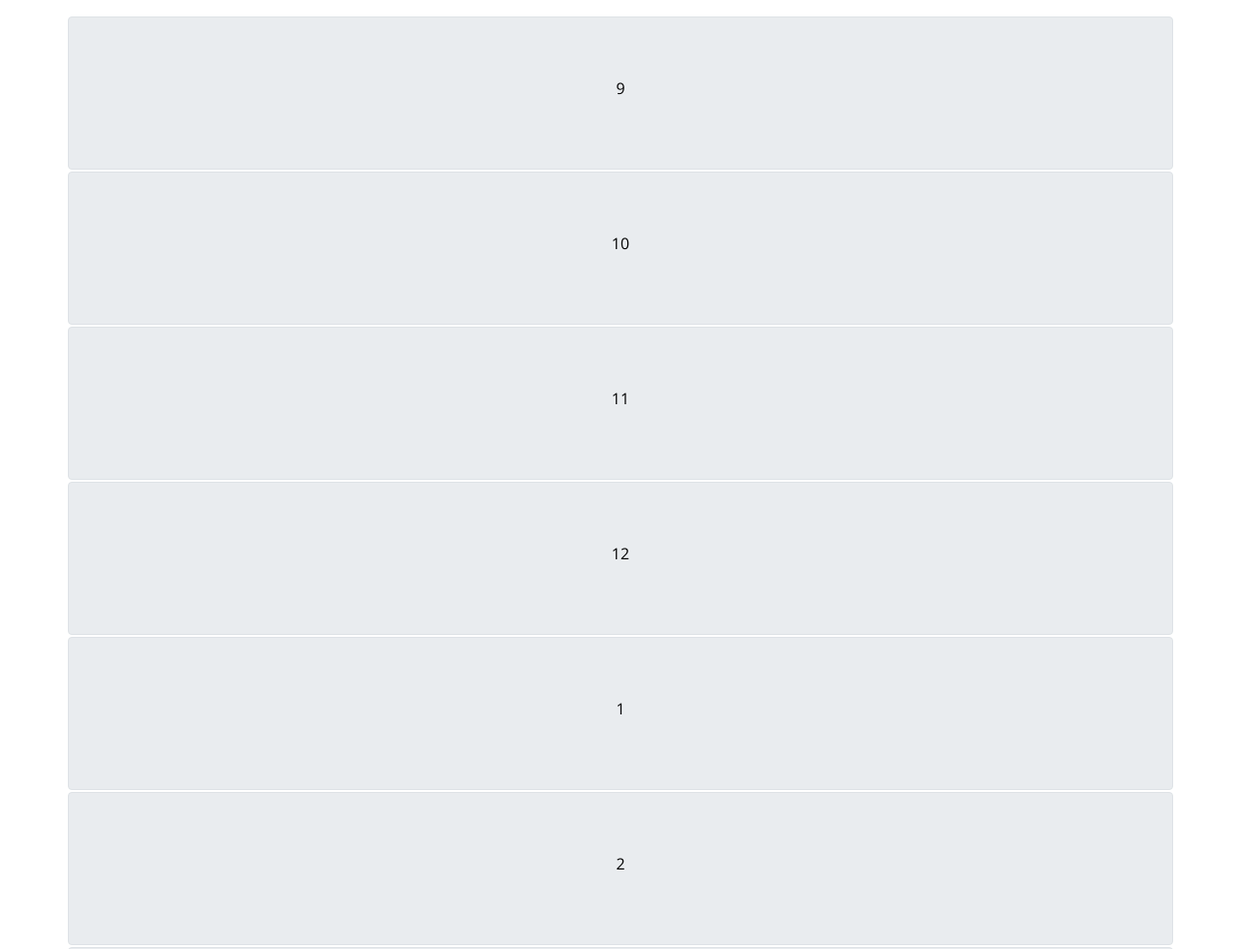
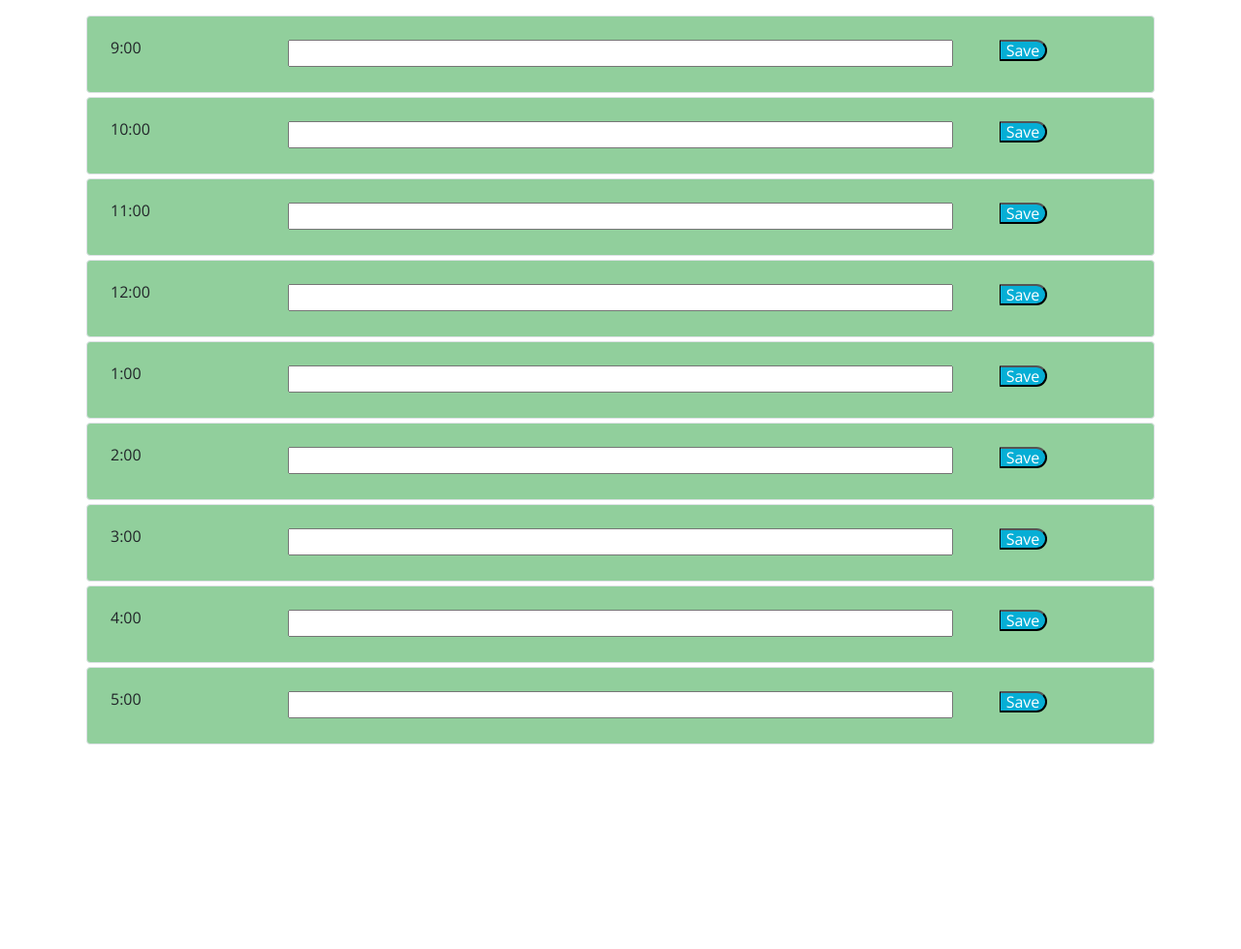
Before and after one commit to mcraig150/dayPlanner, a plain HTML site: page index.html in a window 1280 px wide. Shown: the part 320-1299 px from the top of the page at 97% size. After the commit the page ends 1092 px from the top, so only its background shows below. Drawn offline with nearby package versions, Linux system fonts and the light colour scheme.

Commit message:
Changed HTML layout and added local storage to save events

```diff
--- a/index.html
+++ b/index.html
@@ -31,57 +31,68 @@
     <div class="container">
       <!-- Timeblocks go here -->
 
-      <div class="row">
-        <div id="9" class="jumbotron jumbotron-fluid col-xs-12 col-sm-12 col-md-12 col-lg-12 rounded border"><h6>9</h6></div>
+      <div class="row rounded border m-1" id="9">
+          <div class="col-2 p-4" id="time">9:00</div>
+          <div class="col-8 p-4"><input type="text" id="9t" class="plans"></div>
+          <div class="col-2 p-4" id="buttons"><button class="saveBtn" id="9">Save</button></div>
       </div>
 
-      <div class="row"></div>
 
-      <div class="row">
-        <div id="10" class="jumbotron jumbotron-fluid col-xs-12 col-sm-12 col-md-12 col-lg-12 rounded border"><h6>10</h6></div>
+      <div class="row rounded border m-1" id="10">
+        <div class="col-2 p-4" id="time">10:00</div>
+        <div class="col-8 p-4"><input type="text" id="10t" class="plans"></div>
+        <div class="col-2 p-4" id="buttons"><button class="saveBtn" id="10">Save</button></div>
       </div>
 
-      <div class="row"></div>
 
-      <div class="row">
-        <div id="11" class="jumbotron jumbotron-fluid col-xs-12 col-sm-12 col-md-12 col-lg-12 rounded border"><h6>11</h6></div>
+      <div class="row rounded border m-1" id="11">
+        <div class="col-2 p-4" id="time">11:00</div>
+        <div class="col-8 p-4"><input type="text" id="11t" class="plans"></div>
+        <div class="col-2 p-4" id="buttons"><button class="saveBtn" id="11">Save</button></div>
       </div>
 
-      <div class="row"></div>
 
-      <div class="row">
-        <div id="12" class="jumbotron jumbotron-fluid col-xs-12 col-sm-12 col-md-12 col-lg-12 rounded border"><h6>12</h6></div>
+      <div class="row rounded border m-1" id="12">
+        <div class="col-2 p-4" id="time">12:00</div>
+        <div class="col-8 p-4"><input type="text" id="12t" class="plans"></div>
+        <div class="col-2 p-4" id="buttons"><button class="saveBtn" id="12">Save</button></div>
       </div>
 
-      <div class="row"></div>
 
-      <div  class="row">
-        <div id="13" class="jumbotron jumbotron-fluid col-xs-12 col-sm-12 col-md-12 col-lg-12 rounded border"><h6>1</h6></div>
+      <div class="row rounded border m-1" id="13">
+        <div class="col-2 p-4" id="time">1:00</div>
+        <div class="col-8 p-4"><input type="text" id="13t" class="plans"></div>
+        <div class="col-2 p-4" id="buttons"><button class="saveBtn" id="13">Save</button></div>
       </div>
 
-      <div class="row"></div>
 
-      <div class="row">
-        <div id="14" class="jumbotron jumbotron-fluid col-xs-12 col-sm-12 col-md-12 col-lg-12 rounded border"><h6>2</h6></div>
+      <div class="row rounded border m-1" id="14">
+        <div class="col-2 p-4" id="time">2:00</div>
+        <div class="col-8 p-4"><input type="text" id="14t" class="plans"></div>
+        <div class="col-2 p-4" id="buttons"><button class="saveBtn" id="14">Save</button></div>
       </div>
 
-      <div class="row"></div>
 
-      <div class="row">
-        <div id="15" class="jumbotron jumbotron-fluid col-xs-12 col-sm-12 col-md-12 col-lg-12 rounded border"><h6>3</h6></div>
+      <div class="row rounded border m-1" id="15">
+        <div class="col-2 p-4" id="time">3:00</div>
+        <div class="col-8 p-4"><input type="text" id="15t" class="plans"></div>
+        <div class="col-2 p-4" id="buttons"><button class="saveBtn" id="15">Save</button></div>
       </div>
 
-      <div class="row"></div>
 
-      <div class="row">
-        <div id="16" class="jumbotron jumbotron-fluid col-xs-12 col-sm-12 col-md-12 col-lg-12 rounded border"><h6>4</h6></div>
+      <div class="row rounded border m-1" id="16">
+        <div class="col-2 p-4" id="time">4:00</div>
+        <div class="col-8 p-4"><input type="text" id="16t" class="plans"></div>
+        <div class="col-2 p-4" id="buttons"><button class="saveBtn" id="16">Save</button></div>
       </div>
 
-      <div class="row"></div>
 
-      <div class="row">
-        <div id="17" class="jumbotron jumbotron-fluid col-xs-12 col-sm-12 col-md-12 col-lg-12 rounded border"><h6>5</h6></div>
+      <div class="row rounded border m-1" id="17">
+        <div class="col-2 p-4" id="time">5:00</div>
+        <div class="col-8 p-4"><input type="text" id="17t" class="plans"></div>
+        <div class="col-2 p-4" id="buttons"><button class="saveBtn" id="17">Save</button></div>
       </div>
+
 
 
     </div>
--- a/script.js
+++ b/script.js
@@ -1,5 +1,3 @@
-
-var check;
 
 function start(){
   $('#currentDay').append(moment().format('MMM Do, YYYY'));
@@ -10,81 +8,46 @@ function start(){
 
 function checkTime(){
 
-    var time = moment().format("LT");
+    var hour = moment().hours();
 
-    var mTime = moment(time, ["h:mm"]).format("HH:mm");
+    for(var i = 9; i <= 17; i++) {
 
-    time = mTime;
+        var target = "#" + i;
+        var block = parseInt($(target).attr("id"));
+
+        if(block > hour) {
+            $(target).css("background-color", "#91cf9c")
+        }
+        else if(block < hour) {
+            $(target).css("background-color", "#ed5a61")
+        }
+        else if(block === hour) {
+            $(target).css("background-color", "#bab9b6")
+        }
+    }
 
 
-
-    var tNum = parseInt(time.substring(0,time.indexOf(":")));
-
-    console.log(tNum);
-
-    if (tNum > 9) {
-        $("#9").css("background-color", "#e09792");
-    }
-    else if (tNum === 9) {
-        $("#9").css("background-color", "#9dcf9b");
-    }
-
-    if (tNum > 10) {
-        $("#10").css("background-color", "#e09792");
-    }
-    else if (tNum === 10) {
-        $("#10").css("background-color", "#9dcf9b");
-    }
-
-    if (tNum > 11) {
-        $("#11").css("background-color", "#e09792");
-    }
-    else if (tNum === 11) {
-        $("#11").css("background-color", "#9dcf9b");
-    }
-
-    if (tNum > 12) {
-        $("#12").css("background-color", "#e09792");
-    }
-    else if (tNum === 12) {
-        $("#12").css("background-color", "#9dcf9b");
-    }
-
-    if (tNum > 13) {
-        $("#13").css("background-color", "#e09792");
-    }
-    else if (tNum === 13) {
-        $("#13").css("background-color", "#9dcf9b");
-    }
-
-    if (tNum > 14) {
-        $("#14").css("background-color", "#e09792");
-    }
-    else if (tNum === 14) {
-        $("#14").css("background-color", "#9dcf9b");
-    }
-
-    if (tNum > 15) {
-        $("#15").css("background-color", "#e09792");
-    }
-    else if (tNum === 15) {
-        $("#15").css("background-color", "#9dcf9b");
-    }
-
-    if (tNum > 16) {
-        $("#16").css("background-color", "#e09792");
-    }
-    else if (tNum === 16) {
-        $("#16").css("background-color", "#9dcf9b");
-    }
-    if (tNum > 17) {
-        $("#17").css("background-color", "#e09792");
-    }
-    else if (tNum === 17) {
-        $("#17").css("background-color", "#9dcf9b");
-    }
+    saveData();
 
 
 }
 
+function saveData(){
+
+    $(".saveBtn").click(function(){
+        var save = parseInt($(this).attr("id"));
+        var event = $("#" + save + "t").val();
+        console.log(event);
+        localStorage.setItem("" + save, event);
+        console.log(save);
+    });
+
+    for(var i = 9; i <= 17; i++) {
+        var text = "#" + i + "t";
+        $(text).val(localStorage.getItem("" + i));
+        console.log(localStorage.getItem("" + i));
+    }
+
+}
+
 start();
--- a/style.css
+++ b/style.css
@@ -2,6 +2,7 @@ body {
   font-family: 'Open Sans', sans-serif;
   font-size: 16px;
   line-height: 1;
+
 }
 
 textarea{
@@ -69,3 +70,7 @@ textarea{
   font-size: 20px;
   transition: all .3s ease-in-out;
 }
+
+input {
+  width: 100%;
+}
```
